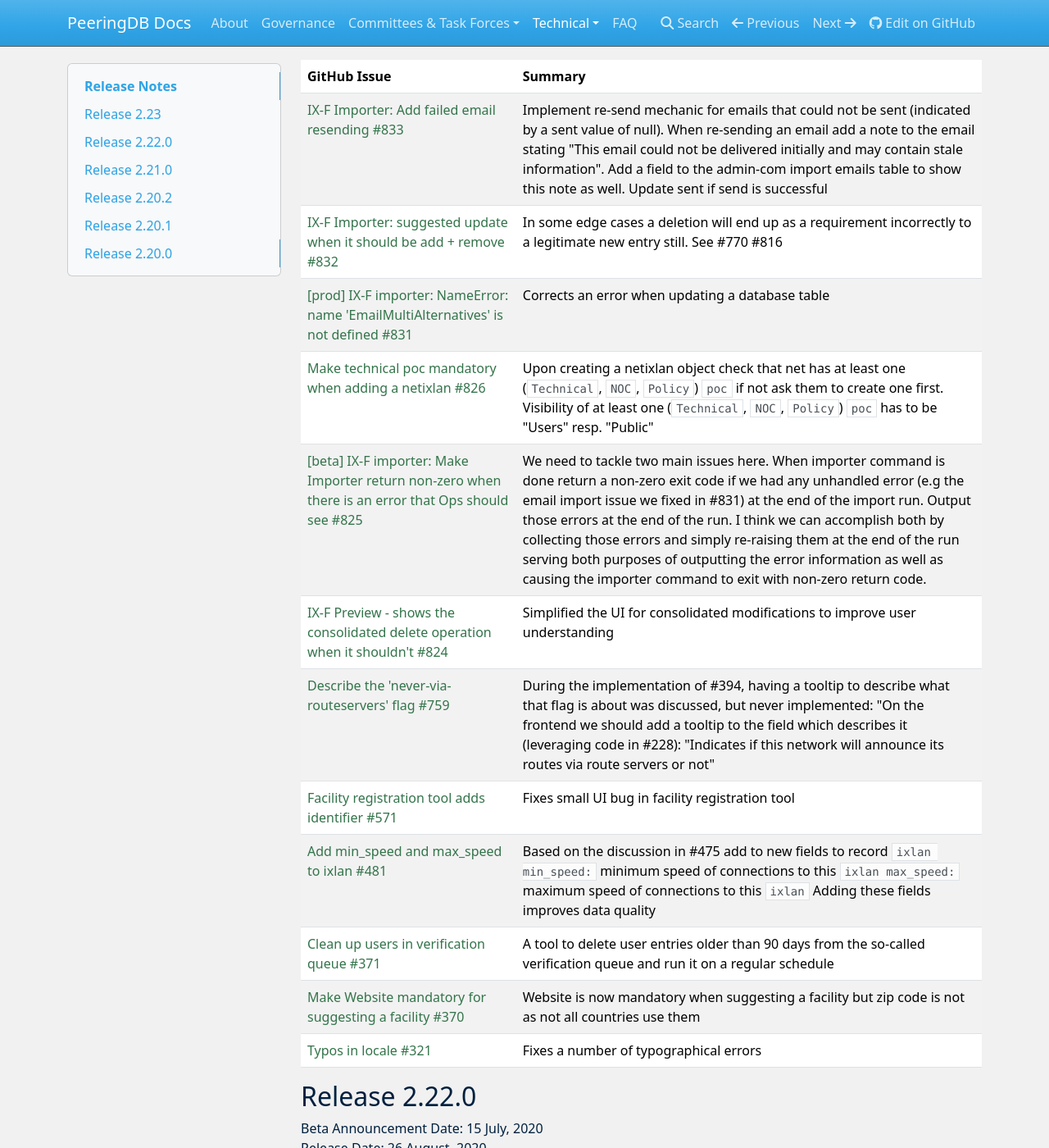
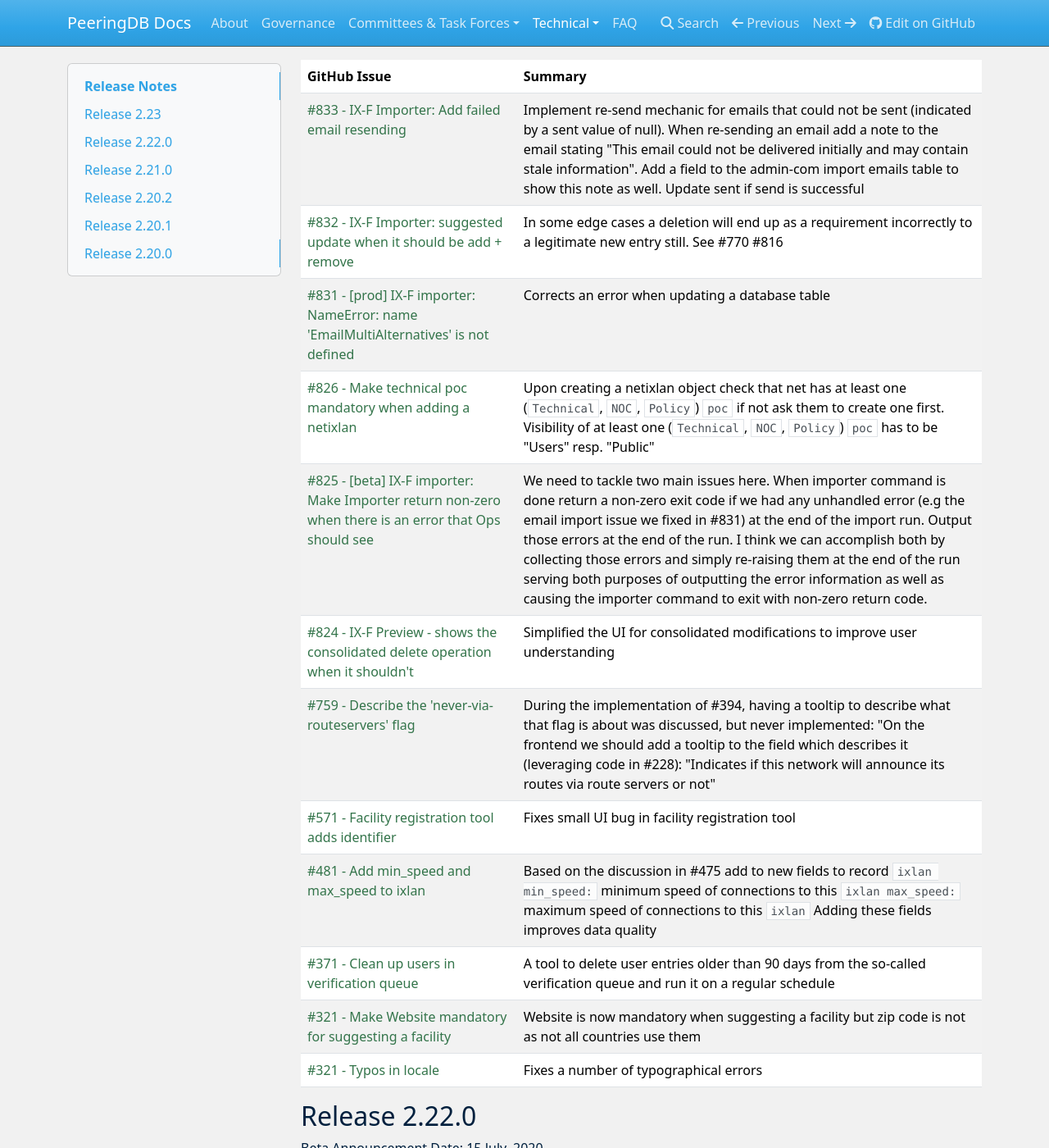
Before and after one commit to peeringdb/docs, an MkDocs documentation site: the page built from docs/release_notes/index.md, in a window 1280 px wide and 1400 px high, scrolled down 357 px. Shown: the whole window at 82% size. Built offline with MkDocs 1.6.1, drawn with Linux system fonts in a browser that asks for light colours; nearby versions of some CDN libraries.

Commit message:
Release 2.23 - Updated format
Corrected format to lead with Github issue number

```diff
--- a/docs/release_notes/index.md
+++ b/docs/release_notes/index.md
@@ -14,18 +14,18 @@ Release Date: 7 October, 2020
 
 | **GitHub Issue** | **Summary** |
 | ----------------- | ----------- |
-| [IX-F Importer: Add failed email resending #833](https://github.com/peeringdb/peeringdb/issues/833)| Implement re-send mechanic for emails that could not be sent (indicated by a sent value of null). When re-sending an email add a note to the email stating "This email could not be delivered initially and may contain stale information". Add a field to the admin-com import emails table to show this note as well. Update sent if send is successful|
-| [IX-F Importer: suggested update when it should be add + remove #832](https://github.com/peeringdb/peeringdb/issues/832)| In some edge cases a deletion will end up as a requirement incorrectly to a legitimate new entry still. See #770 #816 |
-| [[prod] IX-F importer: NameError: name 'EmailMultiAlternatives' is not defined #831](https://github.com/peeringdb/peeringdb/issues/831)| Corrects an error when updating a database table |
-| [Make technical poc mandatory when adding a netixlan #826](https://github.com/peeringdb/peeringdb/issues/826)| Upon creating a netixlan object check that net has at least one (`Technical`, `NOC`, `Policy`) `poc` if not ask them to create one first. Visibility of at least one (`Technical`, `NOC`, `Policy`) `poc` has to be "Users" resp. "Public" |
-| [[beta] IX-F importer: Make Importer return non-zero when there is an error that Ops should see #825](https://github.com/peeringdb/peeringdb/issues/825)| We need to tackle two main issues here. When importer command is done return a non-zero exit code if we had any unhandled error (e.g the email import issue we fixed in #831) at the end of the import run. Output those errors at the end of the run. I think we can accomplish both by collecting those errors and simply re-raising them at the end of the run serving both purposes of outputting the error information as well as causing the importer command to exit with non-zero return code.|
-| [IX-F Preview - shows the consolidated delete operation when it shouldn't #824](https://github.com/peeringdb/peeringdb/issues/824)| Simplified the UI for consolidated modifications to improve user understanding |
-| [Describe the 'never-via-routeservers' flag #759](https://github.com/peeringdb/peeringdb/issues/759)| During the implementation of #394, having a tooltip to describe what that flag is about was discussed, but never implemented: "On the frontend we should add a tooltip to the field which describes it (leveraging code in #228): "Indicates if this network will announce its routes via route servers or not"|
-| [Facility registration tool adds identifier #571](https://github.com/peeringdb/peeringdb/issues/571)| Fixes small UI bug in facility registration tool|
-| [Add min_speed and max_speed to ixlan #481](https://github.com/peeringdb/peeringdb/issues/481)| Based on the discussion in #475 add to new fields to record `ixlan min_speed:` minimum speed of connections to this `ixlan max_speed:` maximum speed of connections to this `ixlan` Adding these fields improves data quality|
-| [Clean up users in verification queue #371](https://github.com/peeringdb/peeringdb/issues/371)| A tool to delete user entries older than 90 days from the so-called verification queue and run it on a regular schedule|
-| [Make Website mandatory for suggesting a facility #370](https://github.com/peeringdb/peeringdb/issues/370)| Website is now mandatory when suggesting a facility but zip code is not as not all countries use them |
-| [Typos in locale #321](https://github.com/peeringdb/peeringdb/issues/321)| Fixes a number of typographical errors|
+| [#833 - IX-F Importer: Add failed email resending](https://github.com/peeringdb/peeringdb/issues/833)| Implement re-send mechanic for emails that could not be sent (indicated by a sent value of null). When re-sending an email add a note to the email stating "This email could not be delivered initially and may contain stale information". Add a field to the admin-com import emails table to show this note as well. Update sent if send is successful|
+| [#832 - IX-F Importer: suggested update when it should be add + remove](https://github.com/peeringdb/peeringdb/issues/832)| In some edge cases a deletion will end up as a requirement incorrectly to a legitimate new entry still. See #770 #816 |
+| [#831 - [prod] IX-F importer: NameError: name 'EmailMultiAlternatives' is not defined ](https://github.com/peeringdb/peeringdb/issues/831)| Corrects an error when updating a database table |
+| [#826 - Make technical poc mandatory when adding a netixlan](https://github.com/peeringdb/peeringdb/issues/826)| Upon creating a netixlan object check that net has at least one (`Technical`, `NOC`, `Policy`) `poc` if not ask them to create one first. Visibility of at least one (`Technical`, `NOC`, `Policy`) `poc` has to be "Users" resp. "Public" |
+| [#825 - [beta] IX-F importer: Make Importer return non-zero when there is an error that Ops should see](https://github.com/peeringdb/peeringdb/issues/825)| We need to tackle two main issues here. When importer command is done return a non-zero exit code if we had any unhandled error (e.g the email import issue we fixed in #831) at the end of the import run. Output those errors at the end of the run. I think we can accomplish both by collecting those errors and simply re-raising them at the end of the run serving both purposes of outputting the error information as well as causing the importer command to exit with non-zero return code.|
+| [#824 - IX-F Preview - shows the consolidated delete operation when it shouldn't ](https://github.com/peeringdb/peeringdb/issues/824)| Simplified the UI for consolidated modifications to improve user understanding |
+| [#759 - Describe the 'never-via-routeservers' flag](https://github.com/peeringdb/peeringdb/issues/759)| During the implementation of #394, having a tooltip to describe what that flag is about was discussed, but never implemented: "On the frontend we should add a tooltip to the field which describes it (leveraging code in #228): "Indicates if this network will announce its routes via route servers or not"|
+| [#571 - Facility registration tool adds identifier ](https://github.com/peeringdb/peeringdb/issues/571)| Fixes small UI bug in facility registration tool|
+| [#481 - Add min_speed and max_speed to ixlan](https://github.com/peeringdb/peeringdb/issues/481)| Based on the discussion in #475 add to new fields to record `ixlan min_speed:` minimum speed of connections to this `ixlan max_speed:` maximum speed of connections to this `ixlan` Adding these fields improves data quality|
+| [#371 - Clean up users in verification queue](https://github.com/peeringdb/peeringdb/issues/371)| A tool to delete user entries older than 90 days from the so-called verification queue and run it on a regular schedule|
+| [#321 - Make Website mandatory for suggesting a facility](https://github.com/peeringdb/peeringdb/issues/370)| Website is now mandatory when suggesting a facility but zip code is not as not all countries use them |
+| [#321 - Typos in locale](https://github.com/peeringdb/peeringdb/issues/321)| Fixes a number of typographical errors|
 
 ## Release 2.22.0
 Beta Announcement Date: 15 July, 2020
```
